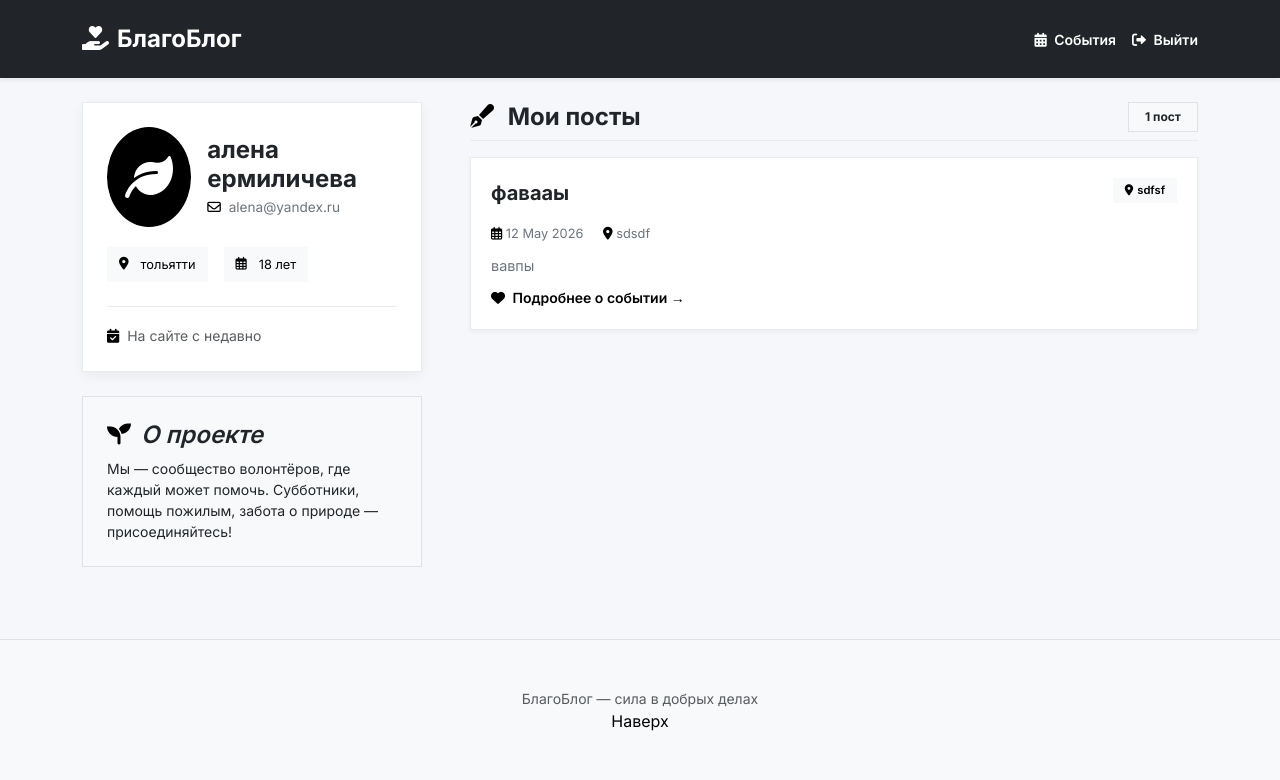
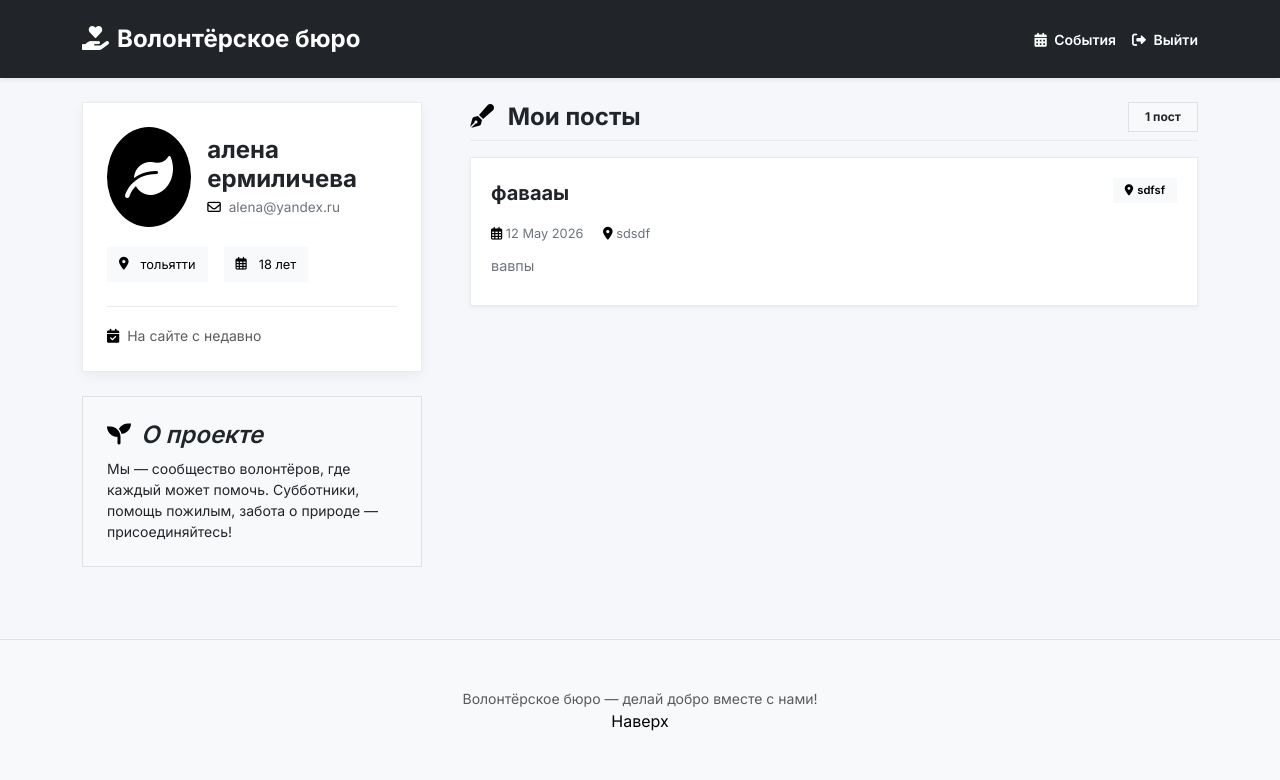
Before and after one commit to alenaermilicheva-png/WEB_Project, a Flask app: page /profile in a window 1280 px wide. Shown: the top 780 px of the page. Run offline with Flask 3, Linux system fonts and the light colour scheme; a user stored in the database is signed in; data comes from the database, SQL or seed files in the repository; both versions use the stored data as it was before the commit.

Commit message:
профиль

```diff
--- a/templates/profile.html
+++ b/templates/profile.html
@@ -274,7 +274,7 @@
 <nav class="navbar navbar-dark bg-dark shadow-sm py-3">
     <div class="container">
         <a class="navbar-brand blog-header-logo" href="/">
-            <i class="fas fa-hand-holding-heart me-2"></i>БлагоБлог
+            <i class="fas fa-hand-holding-heart me-2"></i>Волонтёрское бюро
         </a>
         <div class="d-flex gap-3">
             <a href="/" class="text-white text-decoration-none small fw-semibold">
@@ -377,11 +377,6 @@
                             <span class="ms-3"><i class="fas fa-location-dot"></i> {{ event.location }}</span>
                         </div>
                         <p class="text-secondary mb-2" style="font-size: 0.9rem;">{{ event.description }}</p>
-                        <div class="mt-2">
-                            <a href="/event_detail/{{ event.id }}" class="text-decoration-none small fw-semibold">
-                                <i class="fas fa-heart me-1"></i> Подробнее о событии →
-                            </a>
-                        </div>
                     </div>
                     {% endfor %}
                 {% else %}
@@ -400,7 +395,7 @@
 
 <footer class="py-5 text-center text-body-secondary bg-body-tertiary mt-5 border-top">
     <div class="container">
-        <p class="small mb-0">БлагоБлог — сила в добрых делах</p>
+        <p class="small mb-0">Волонтёрское бюро — делай добро вместе с нами!</p>
         <p class="mb-0"><a href="#" class="text-decoration-none">Наверх</a></p>
     </div>
 </footer>
```
Also changed, not shown: db/dobro.db.
